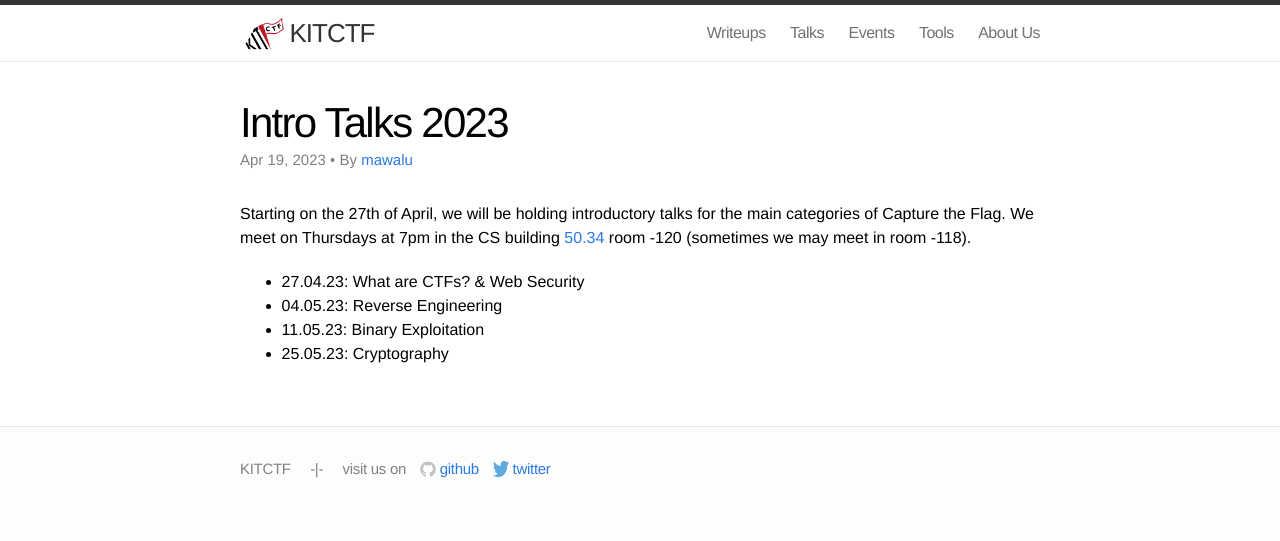
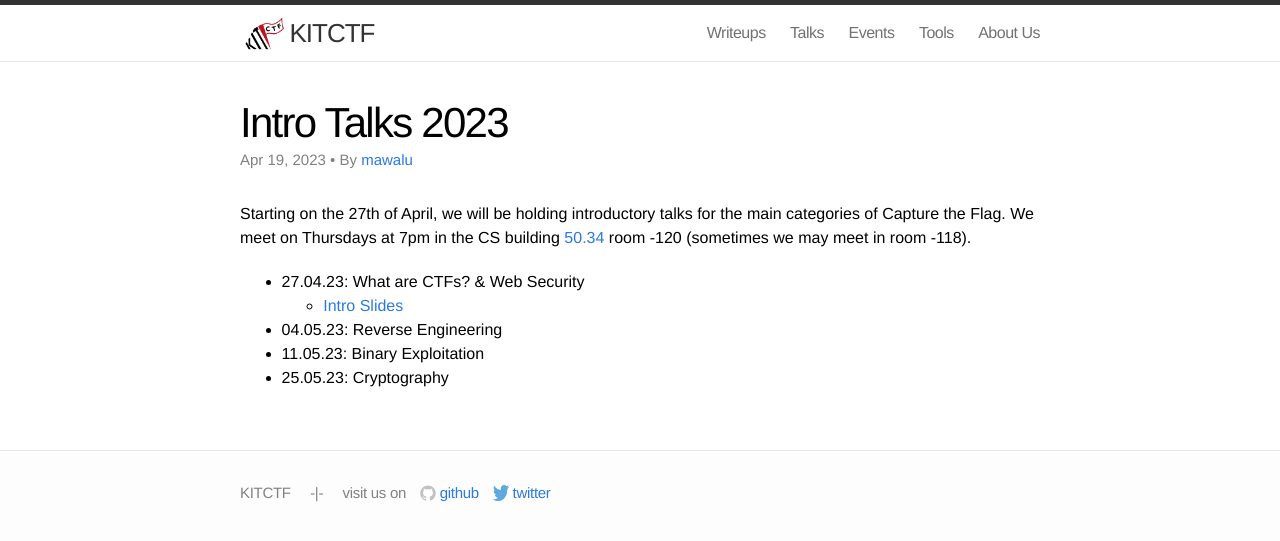
Before and after one commit to kitctf/www, a Jekyll site: the page built from _posts/2023-04-19-into.md, in a window 1280 px wide. Shown: the top 541 px of the page. Built offline with Jekyll 4.4.1, drawn with Linux system fonts in a browser that asks for light colours.

Commit message:
add intro slides ws 2023

```diff
--- a/_posts/2023-04-19-into.md
+++ b/_posts/2023-04-19-into.md
@@ -10,6 +10,7 @@ Starting on the 27th of April, we will be holding introductory talks for the mai
 We meet on Thursdays at 7pm in the CS building [50.34](https://www.kit.edu/campusplan/) room -120 (sometimes we may meet in room -118).
 
  * 27.04.23: What are CTFs? & Web Security
+    * [Intro Slides](/talks/2023-03-27-intro/slides.pdf)
  * 04.05.23: Reverse Engineering
  * 11.05.23: Binary Exploitation
  * 25.05.23: Cryptography
```
Also changed, not shown: 1 other file.
